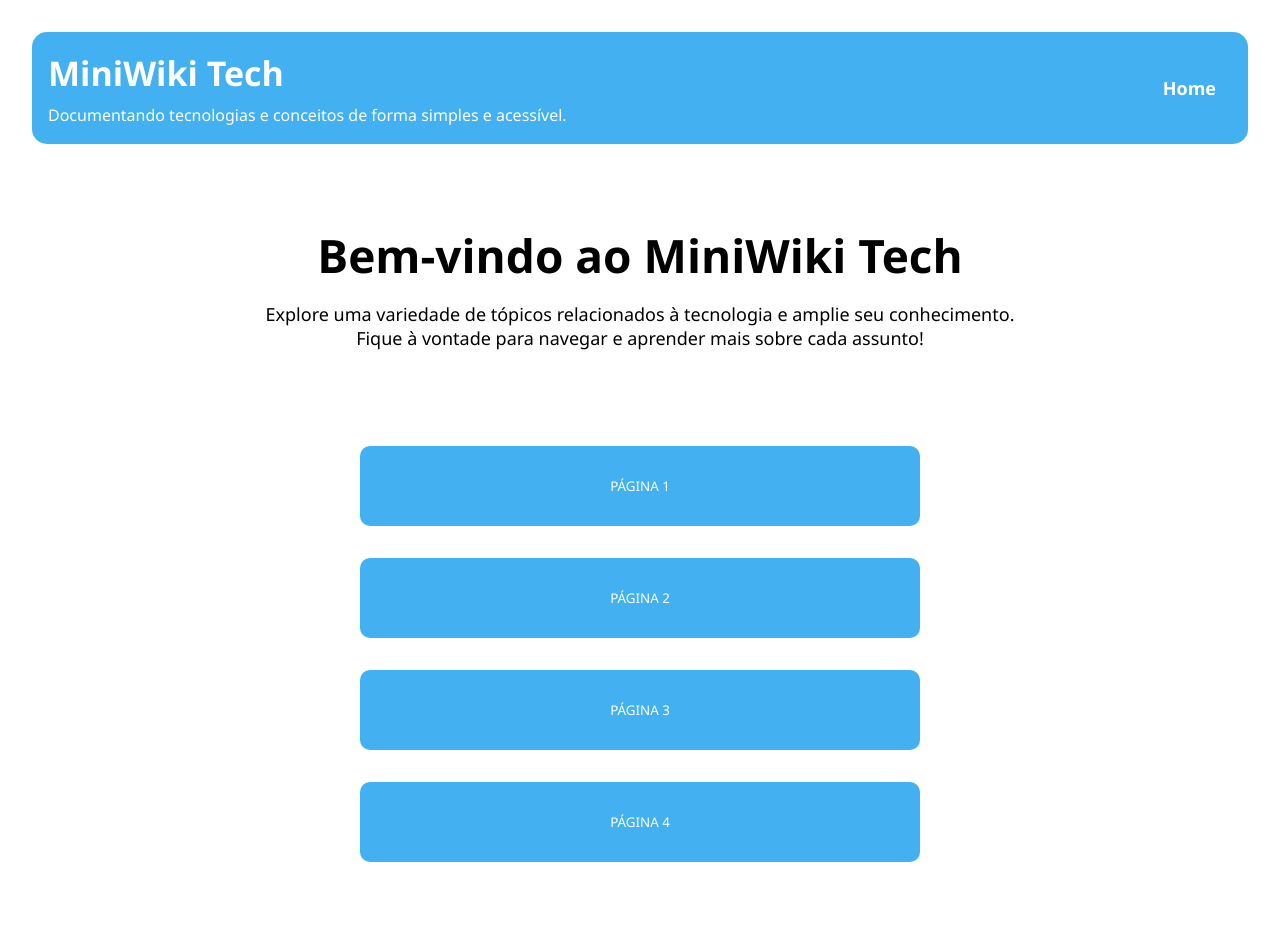
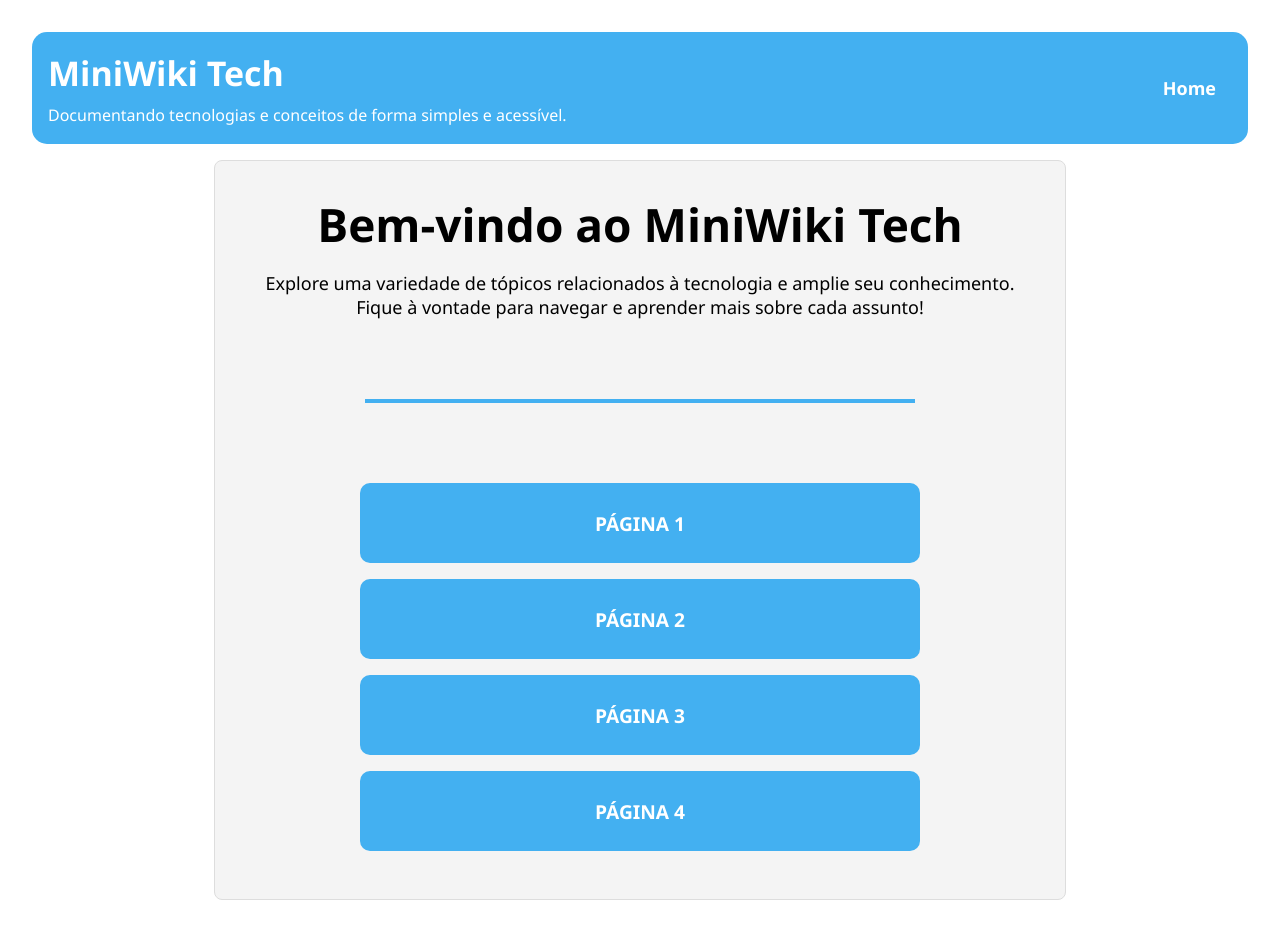
Before and after one commit to turco-vic/FrontEnd-Mini.Wiki.Tech, a Next.js app: page /home in a window 1280 px wide. Shown: the top 938 px of the page. Before the commit the page ends 910 px from the top, so only its background shows below. Built offline with nearby package versions, Linux system fonts and the light colour scheme.

Commit message:
Create Line Component

```diff
--- a/src/app/home/Home.module.css
+++ b/src/app/home/Home.module.css
@@ -6,11 +6,23 @@
     padding: 2rem;
 }
 
+.card {
+    display: flex;
+    flex-direction: column;
+    align-items: center;
+    justify-content: center;
+    background-color: #f4f4f4;
+    border-radius: 8px;
+    border: 1px solid #ddd;
+    padding: 2rem;
+    margin: 1rem 0;
+    width: 70%;
+}
+
 .title {
     color: #000000;
     font-size: 46px;
     font-weight: bold;
-    margin-top: 5rem;
     margin-bottom: 1rem;
 }
 
@@ -23,5 +35,4 @@
     display: flex;
     flex-direction: column;
     align-items: center;
-    margin-bottom: 5rem;
 }
--- a/src/app/home/page.jsx
+++ b/src/app/home/page.jsx
@@ -1,21 +1,27 @@
 import styles from "./Home.module.css";
 import Header from "../../components/Header";
 import Button from "../../components/Button";
+import Line from "../../components/Line";
 
 export default function Home() {
   return (
     <div className={styles.container}>
       <Header />
+      <div className={styles.card}>
         <div className={styles.text}>
           <h1 className={styles.title}>Bem-vindo ao MiniWiki Tech</h1>
+
           <p className={styles.description}>Explore uma variedade de tópicos relacionados à tecnologia e amplie seu conhecimento.</p>
           <p className={styles.description}>Fique à vontade para navegar e aprender mais sobre cada assunto!</p>
         </div>
+
+        <Line />
 
         <Button text="PÁGINA 1" href="/pag1" />
         <Button text="PÁGINA 2" href="/pag2" />
         <Button text="PÁGINA 3" href="/pag3" />
         <Button text="PÁGINA 4" href="/pag4" />
       </div>
+    </div>
   );
 }
--- /dev/null
+++ b/src/components/Line.jsx
@@ -0,0 +1,7 @@
+import styles from "../styles/Line.module.css"
+
+export default function Line() {
+    return (
+        <div className={styles.line}></div>
+    )
+}
--- a/src/styles/Button.module.css
+++ b/src/styles/Button.module.css
@@ -14,9 +14,11 @@
     transition: background-color 0.3s ease;
     width: 35rem;
     height: 5rem;
-    margin: 1rem;
+    margin-bottom: 1rem;
+    font-size: 1.2rem;
+    font-weight: bold;
 
     &:hover {
-        background-color: #005bb5;
+        background-color: #27a0e6;
     }
 }
--- /dev/null
+++ b/src/styles/Line.module.css
@@ -0,0 +1,6 @@
+.line {
+    width: 70%;
+    height: 4px;
+    background-color: #43b0f1;
+    margin: 5rem 0;
+}
```
Lines whose indentation alone changed are shown as unchanged.
